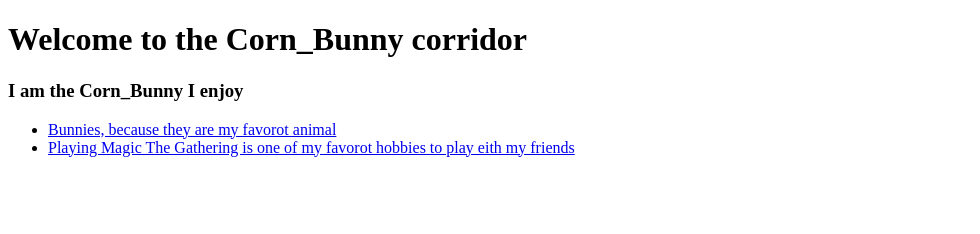
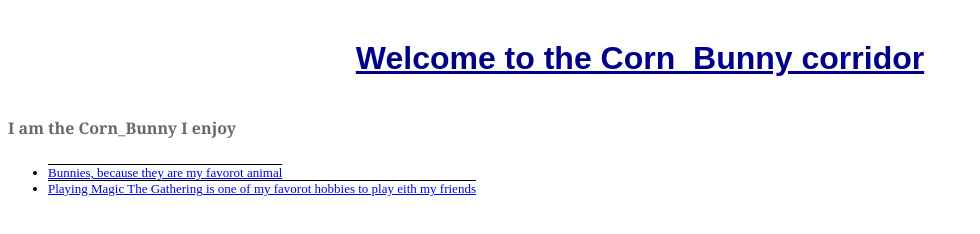
Before and after one commit to KoenKleifgen/KoenKleifgen.github.io, a plain HTML site: page index.html in a window 1280 px wide. Shown: the whole page, without its empty margins (0-980 px from the left). Drawn offline with Linux system fonts and the light colour scheme.

Commit message:
added CSS

```diff
--- a/index.html
+++ b/index.html
@@ -2,6 +2,30 @@
 <html>
 <head>
     <title>Corn_Bunny</title>
+    <style>
+    h1 {
+        color: darkblue;
+        font-size: xx-large;
+        font-family: Arial, Helvetica, sans-serif;
+        margin: 40px;
+        text-align: center;
+        border: 1px sollid black;
+        text-decoration: overline;
+        text-decoration: underline;
+    }
+    h3 {
+        color:dimgray;
+        font-family: Georgia, 'Times New Roman', Times, serif;
+        font-size: medium;
+        padding-bottom: 10px;
+        text-decoration: wavy;
+    }
+    ul {
+        color:black;
+        font-size: small;
+        text-decoration: overline;
+    }
+    </style>
 </head>
 <body>
     <h1>Welcome to the Corn_Bunny corridor</h1>
```
Also changed, not shown: Corn_Bunny.html (+7 -0 lines).
